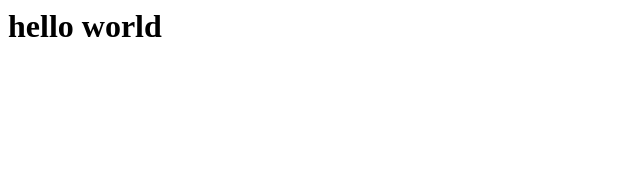
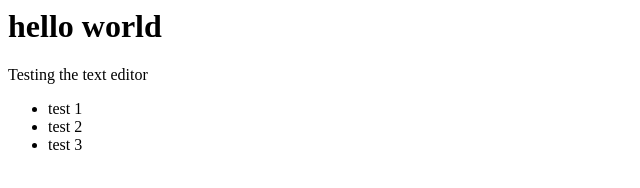
Before and after one commit to rfnichols/MyApp, a plain HTML site: page index.html in a window 1280 px wide. Shown: the whole page, without its empty margins (0-640 px from the left). Drawn offline with Linux system fonts and the light colour scheme.

Commit message:
updated index.html file

```diff
--- a/index.html
+++ b/index.html
@@ -1,8 +1,19 @@
 <html>
+
 <head>
   <title>my title</title>
 </head>
+
 <body>
   <h1>hello world</h1>
+  <p>
+    Testing the text editor
+  </p>
+  <ul>
+    <li>test 1</li>
+    <li>test 2</li>
+    <li>test 3</li>
+  </ul>
 </body>
+
 </html>
```
